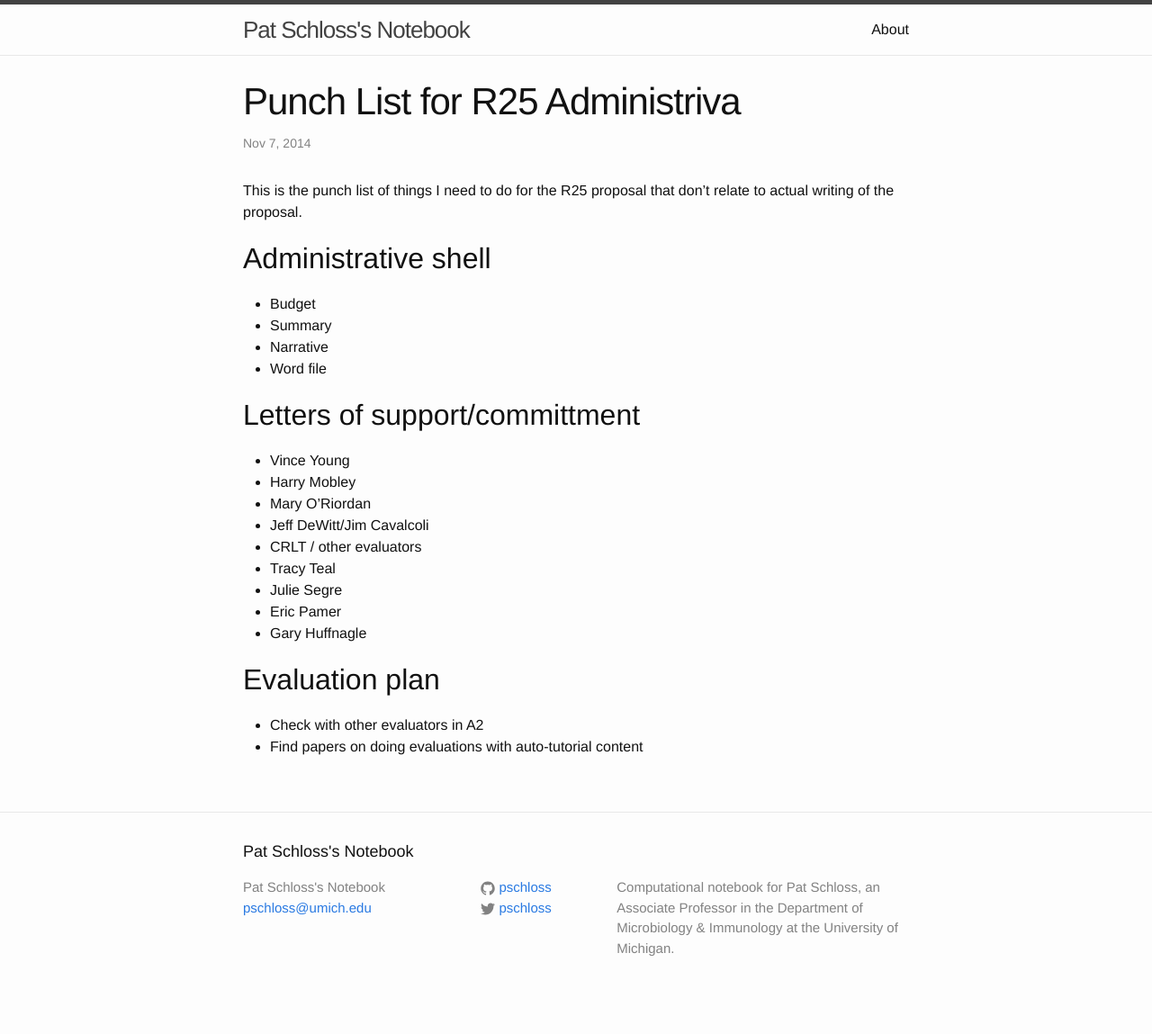
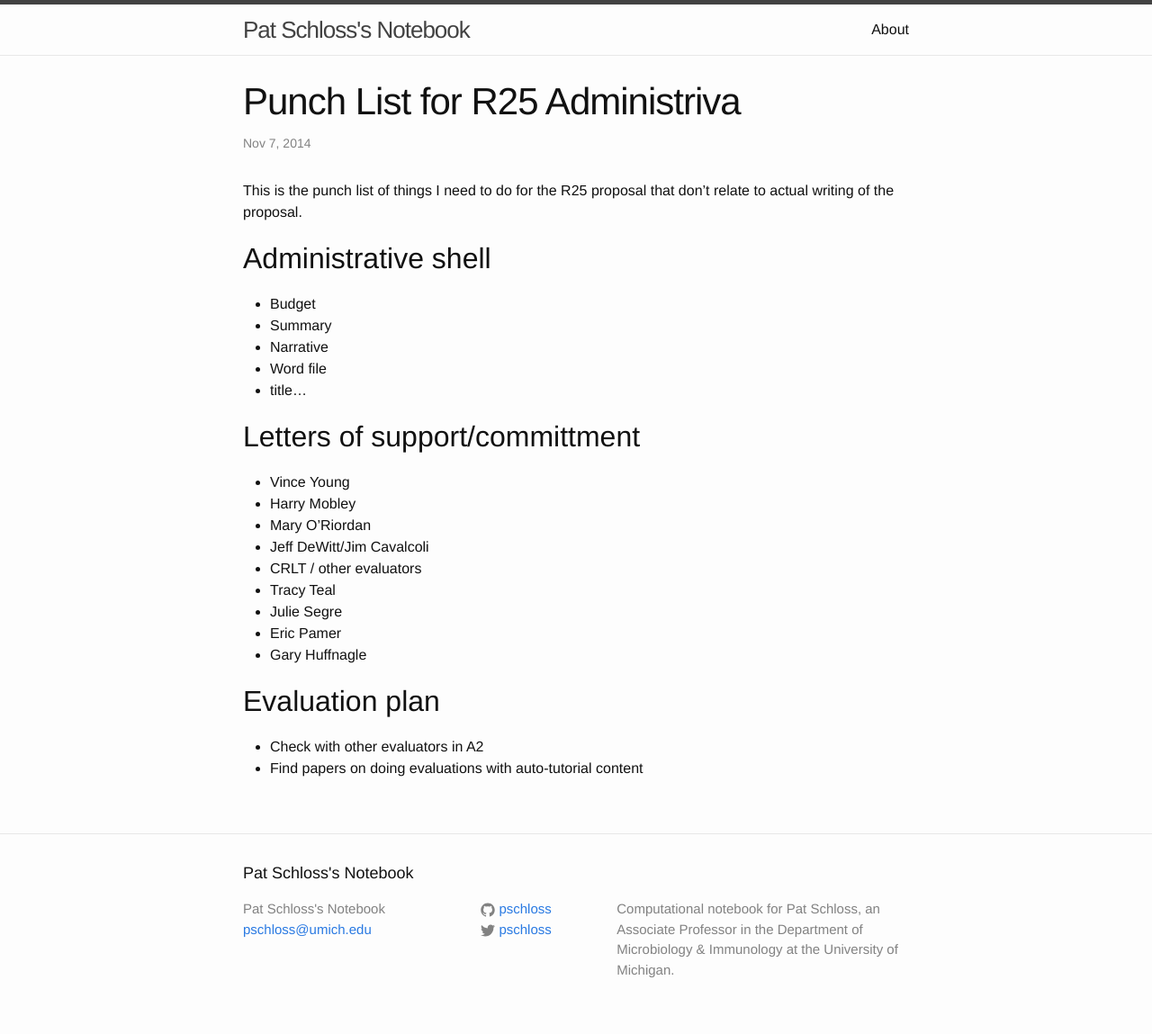
Before and after one commit to pschloss/pschloss.github.io, a Jekyll site: the page built from _posts/2014-11-07-punch-list-r25.md, in a window 1280 px wide. Shown: the whole page at 90% size. Built offline with Jekyll 4.4.1, drawn with Linux system fonts in a browser that asks for light colours; comment, search, counter and statistics services are not loaded; before the commit the page ends 1125 px from its top, so only the background shows below that.

Commit message:
Add finding a title to To Dos

```diff
--- a/_posts/2014-11-07-punch-list-r25.md
+++ b/_posts/2014-11-07-punch-list-r25.md
@@ -13,6 +13,7 @@ relate to actual writing of the proposal.
   * Summary
   * Narrative
   * Word file
+  * title...
 
 
 ## Letters of support/committment
```
